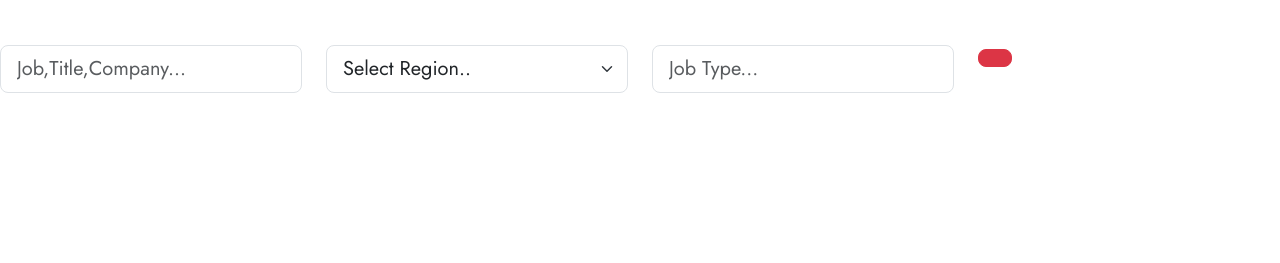
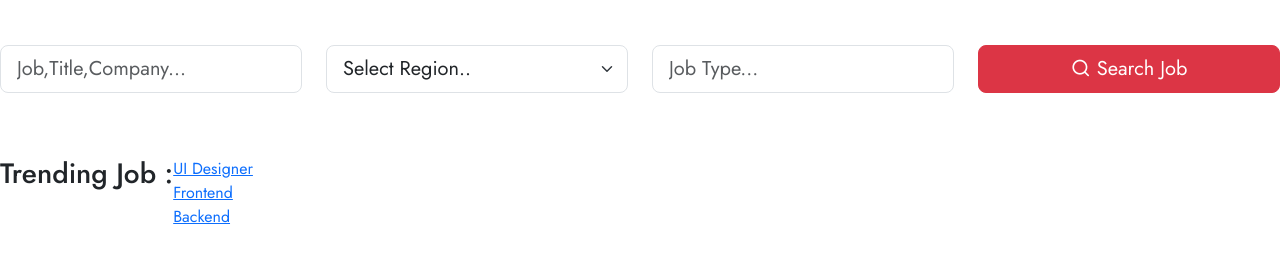
Before and after one commit to Attta-pangestu/sabikerja-project, a website: page index.html in a window 1280 px wide. Shown: the part 159-422 px from the top of the page. Drawn offline with nearby package versions, Linux system fonts and the light colour scheme.

Commit message:
Menambahkan trending keyword

```diff
--- a/index.html
+++ b/index.html
@@ -6,6 +6,9 @@
     <title>Website Sabi Kerja</title>
     <!-- Link CSS Bootstrap -->
     <link href="node_modules/bootstrap/dist/css/bootstrap.min.css" rel="stylesheet">
+
+    <!-- Link CDN Iconscout -->
+    <link rel="stylesheet" href="https://unicons.iconscout.com/release/v4.0.8/css/line.css">
 
     <!-- Link File Internal CSS -->
     <link rel="stylesheet" href="./style.css">
@@ -77,6 +80,8 @@
               <h1 class="text-white">There Are Hundreds Jobs Here Waiting For you!</h1>
               <p class="text-white">Find Jobs, Employment & Career Opportunities</p>
             </div>
+
+            <!-- ==== Baris Form ===== -->
             <form action="#" method="post" class="formHero">
               <div class="row mb-5">
                 <!-- Input Job, title, company -->
@@ -113,8 +118,8 @@
 
                 <!-- Tombol Submit -->
                 <div class="col-12 col-sm-6 col-md-6 col-lg-3 mb-4 mb-lg-0">
-                  <button type="submit" class="btn  btn-lg btn-danger text-white ">
-                    <span class="icon"></span>
+                  <button type="submit" class="btnHero btn  btn-lg btn-danger text-white w-100 ">
+                    <i class="uil uil-search "></i> Search Job
                   </button>
 
                 </div>
@@ -122,8 +127,19 @@
 
 
               </div>
+            </form>
+            <!-- ==== Baris Trending Keyword ==== -->
+            <div class="row">
+              <div class="col-md-12 d-flex trendingBox">
+                <h3>Trending Job : </h3>
+                <ul class="keyword list-unstyled d-inline-block ">
+                  <li><a href="#">UI Designer</a></li>
+                  <li><a href="#">Frontend</a></li>
+                  <li><a href="#">Backend</a></li>
+                </ul>
 
-            </form>
+              </div>
+            </div>
           </div>
 
         </div>
```
